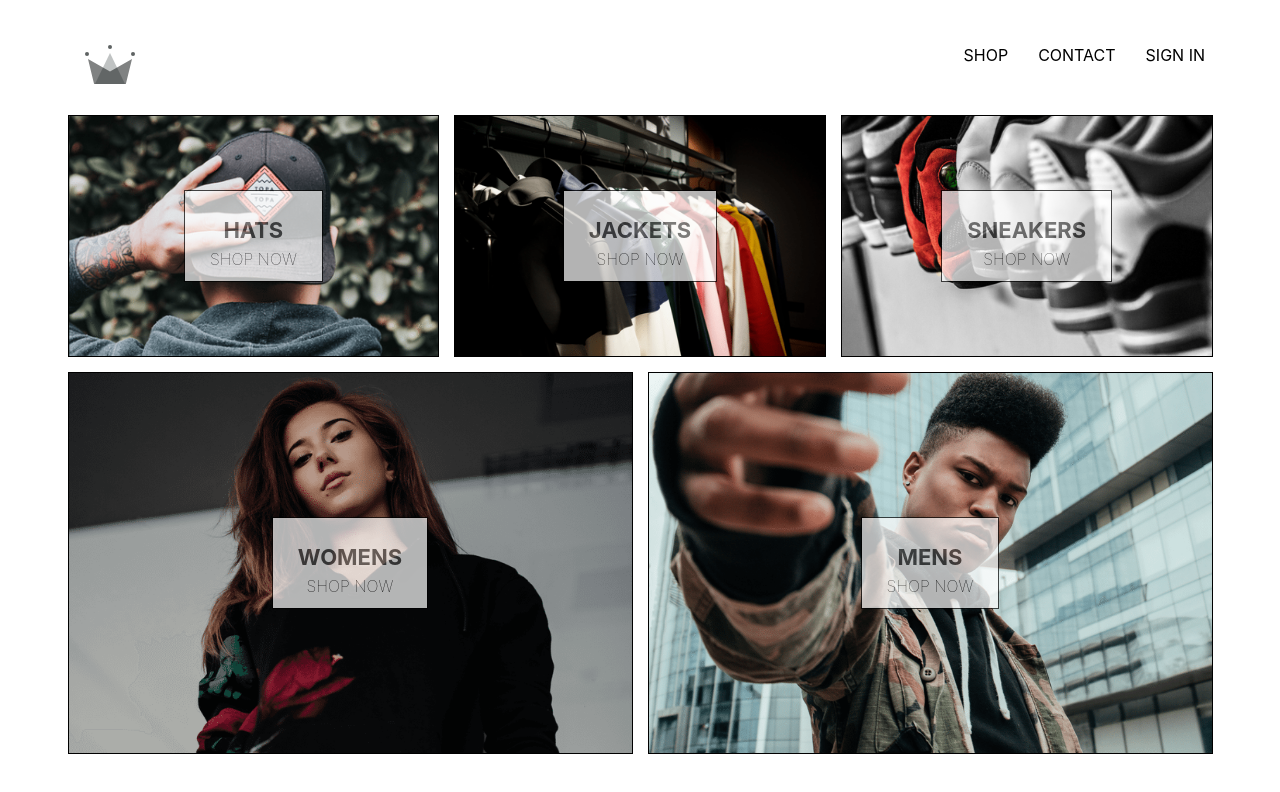
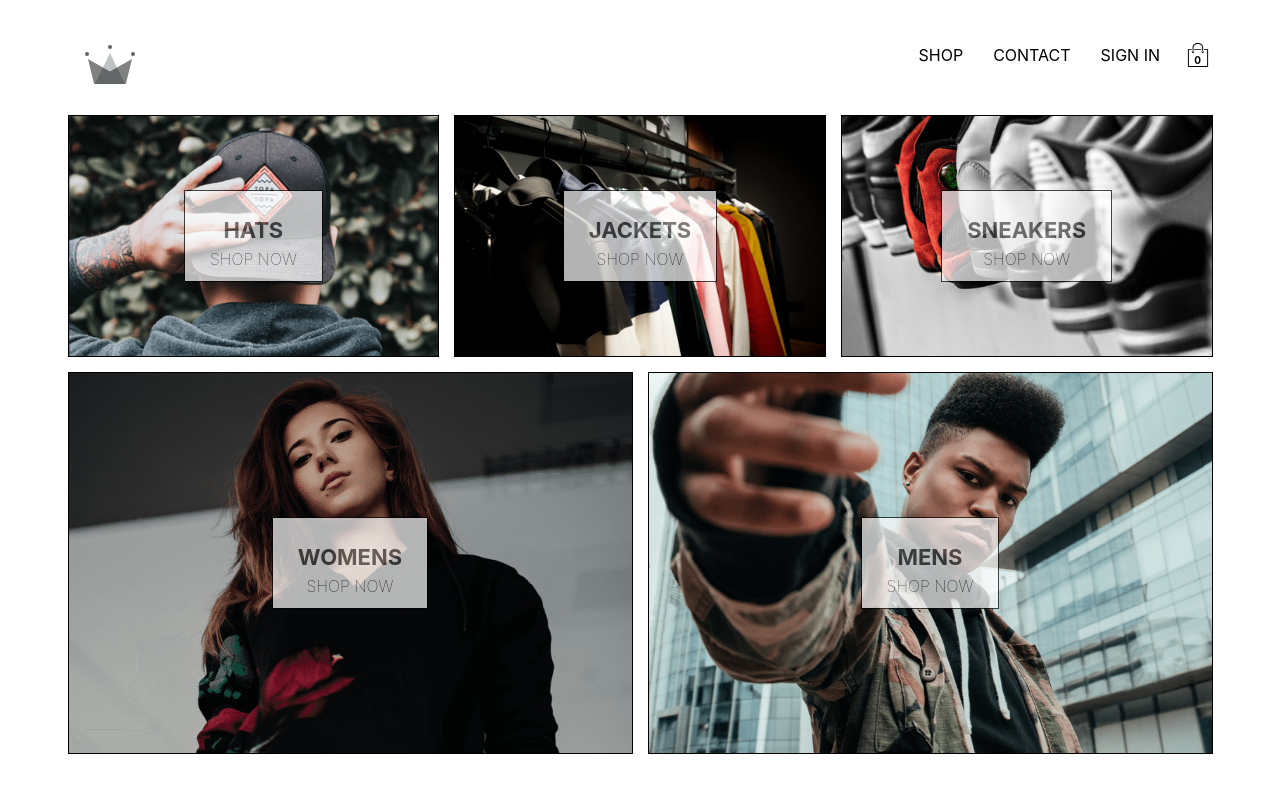
Before and after one commit to miraDask/conf-shop, a React (Create React App) app: page / in a window 1280 px wide. Shown: the top 792 px of the page. Built offline with nearby package versions, Linux system fonts and the light colour scheme; no server answers.

Commit message:
add card-icon component

```diff
--- /dev/null
+++ b/src/components/cart-icon/cart-icon.component.jsx
@@ -0,0 +1,14 @@
+import React from 'react';
+
+import { ReactComponent as ShoppingIcon } from '../../assets/shopping-bag.svg';
+
+import './cart-icon.styles.scss';
+
+const CartIcon = () => (
+	<div className="cart-icon">
+		<ShoppingIcon className="shopping-icon" />
+		<span className="item-count">0</span>
+	</div>
+);
+
+export default CartIcon;
--- /dev/null
+++ b/src/components/cart-icon/cart-icon.styles.scss
@@ -0,0 +1,21 @@
+.cart-icon {
+  width: 45px;
+  height: 45px;
+  position: relative;
+  display: flex;
+  align-items: center;
+  justify-content: center;
+  cursor: pointer;
+
+  .shopping-icon {
+    width: 24px;
+    height: 24px;
+  }
+
+  .item-count {
+    position: absolute;
+    font-size: 10px;
+    font-weight: bold;
+    bottom: 12px;
+  }
+}
--- a/src/components/header/header.component.jsx
+++ b/src/components/header/header.component.jsx
@@ -3,6 +3,7 @@
 import { Link } from 'react-router-dom';
 import { ReactComponent as Logo } from '../../assets/crown.svg';
 import { auth } from '../../firebase/firebase.utils';
+import CardIcon from '../cart-icon/cart-icon.component';
 
 import './header.styles.scss';
 
@@ -28,6 +29,7 @@
 					SIGN IN
 				</Link>
 			)}
+			<CardIcon />
 		</div>
 	</div>
 );
```
Also changed, not shown: src/assets/shopping-bag.svg (added), 1 other file (tests, documents, lock files or other folders).
